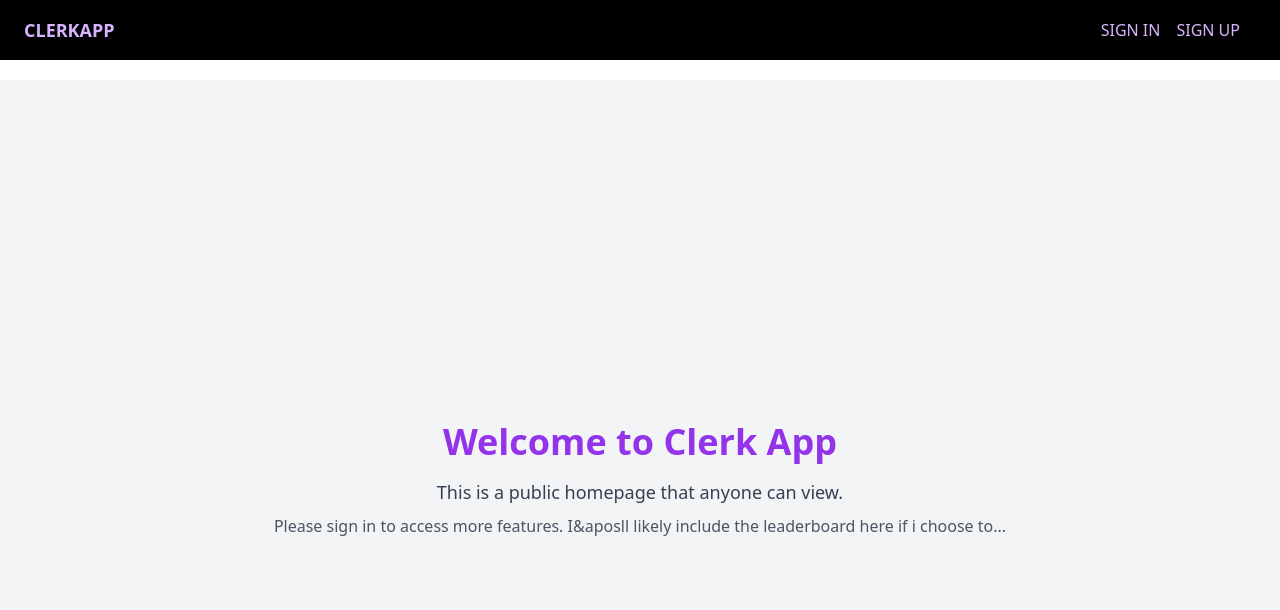
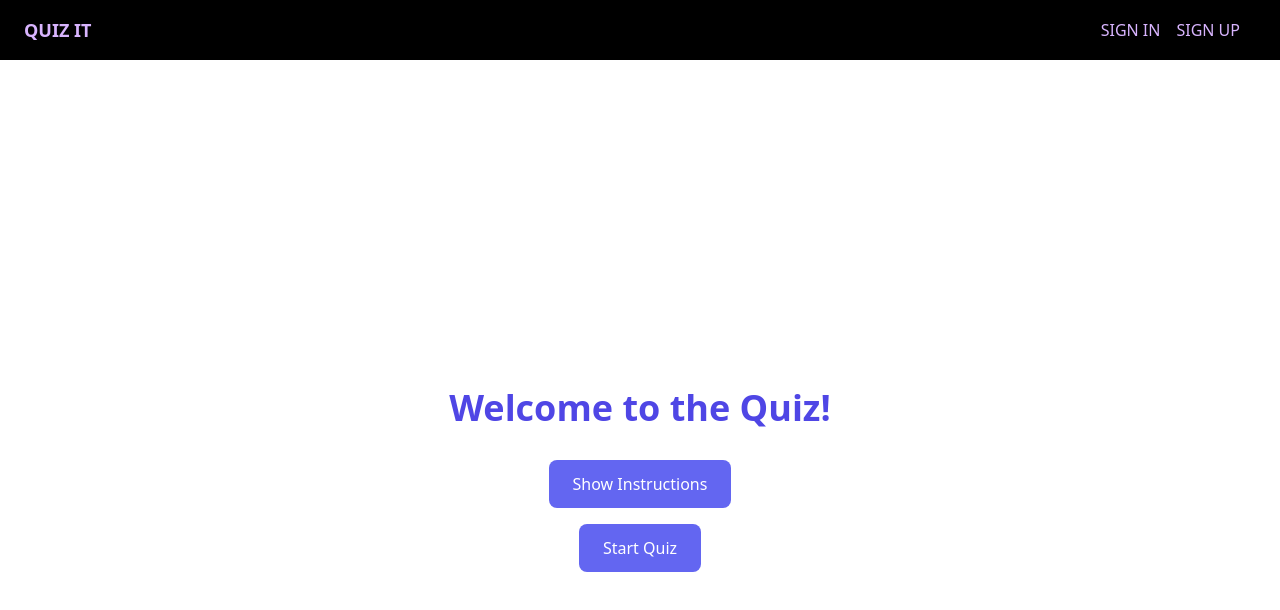
Before and after one commit to Temmarie/Quiz-it, a React (Vite) app: page / in a window 1280 px wide. Shown: the top 610 px of the page. Built offline with nearby package versions, Linux system fonts and the light colour scheme; no server answers.

Commit message:
Set up homepage component to include welcome text and buttons to start quiz

```diff
--- a/src/components/authentication/Dashboard.jsx
+++ b/src/components/authentication/Dashboard.jsx
@@ -1,6 +1,5 @@
 import React, { useState, useEffect } from 'react';
 import { useUser } from '@clerk/clerk-react';
-import { Link } from 'react-router-dom';
 
 const Dashboard = () => {
   const { user } = useUser();
@@ -15,8 +14,8 @@ const Dashboard = () => {
   return (
     <>
       <h1 className="text-4xl font-extrabold text-purple-600 mb-6">Dashboard</h1>
-      <div>
-        <div>
+      <div className="min-h-screen bg-purple-50 items-center justify-center">
+        <div className="bg-white ">
           <p className="text-lg text-gray-700 mb-6 font-bold text-purple-800 capitalize">
             Hello {user ? user.username : user.firstName}!
           </p>
@@ -33,22 +32,6 @@ const Dashboard = () => {
             </ul>
           </div>
 
-          {/* Quiz Subjects List */}
-          <div>
-            <h2 className="text-2xl font-bold text-purple-600 mb-4">Available Quizzes</h2>
-            <ul className="space-y-4">
-              {quizSubjects.map((quiz, index) => (
-                <li key={index}>
-                  <Link
-                    to={`/instructions/${quiz.subject.toLowerCase()}`}
-                    className="text-purple-800 underline"
-                  >
-                    Start {quiz.subject} Quiz
-                  </Link>
-                </li>
-              ))}
-            </ul>
-          </div>
         </div>
       </div>
     </>
--- a/src/components/authentication/Header.jsx
+++ b/src/components/authentication/Header.jsx
@@ -11,7 +11,7 @@ const Header = () => {
       <div className="flex items-center">
         <Link to="/">
           <div className="text-lg font-bold text-purple-300 uppercase">
-            ClerkApp
+            QUIZ IT
           </div>
         </Link>
       </div>
--- a/src/components/authentication/HomePage.jsx
+++ b/src/components/authentication/HomePage.jsx
@@ -1,12 +1,16 @@
 import React from 'react';
 
-const HomePage = () => {
+const HomePage = ({  startQuiz ,showInstructionsScreen }) => {
   return (
-    <div className="flex flex-col items-center justify-center min-h-screen bg-gray-100 p-4">
-      <h1 className="text-4xl font-bold text-purple-600 mb-4">Welcome to Clerk App</h1>
-      <p className="text-lg text-gray-700 mb-2">This is a public homepage that anyone can view.</p>
-      <p className="text-md text-gray-600">Please sign in to access more features. I&aposll likely include the leaderboard here if i choose to... </p>
-    </div>
+      <div className="flex flex-col items-center justify-center h-screen bg-white text-indigo-600">
+          <h2 className="text-4xl font-bold mb-4">Welcome to the Quiz!</h2>
+
+          <button className="bg-indigo-500 text-white px-6 py-3 rounded-lg mt-4  mb-4" onClick={showInstructionsScreen} aria-label="Show Instructions" >
+            Show Instructions </button>
+
+          <button className="bg-indigo-500 text-white px-6 py-3 rounded-lg" onClick={startQuiz}  aria-label="Start Quiz">
+              Start Quiz </button>
+      </div>
   );
 };
 
```
